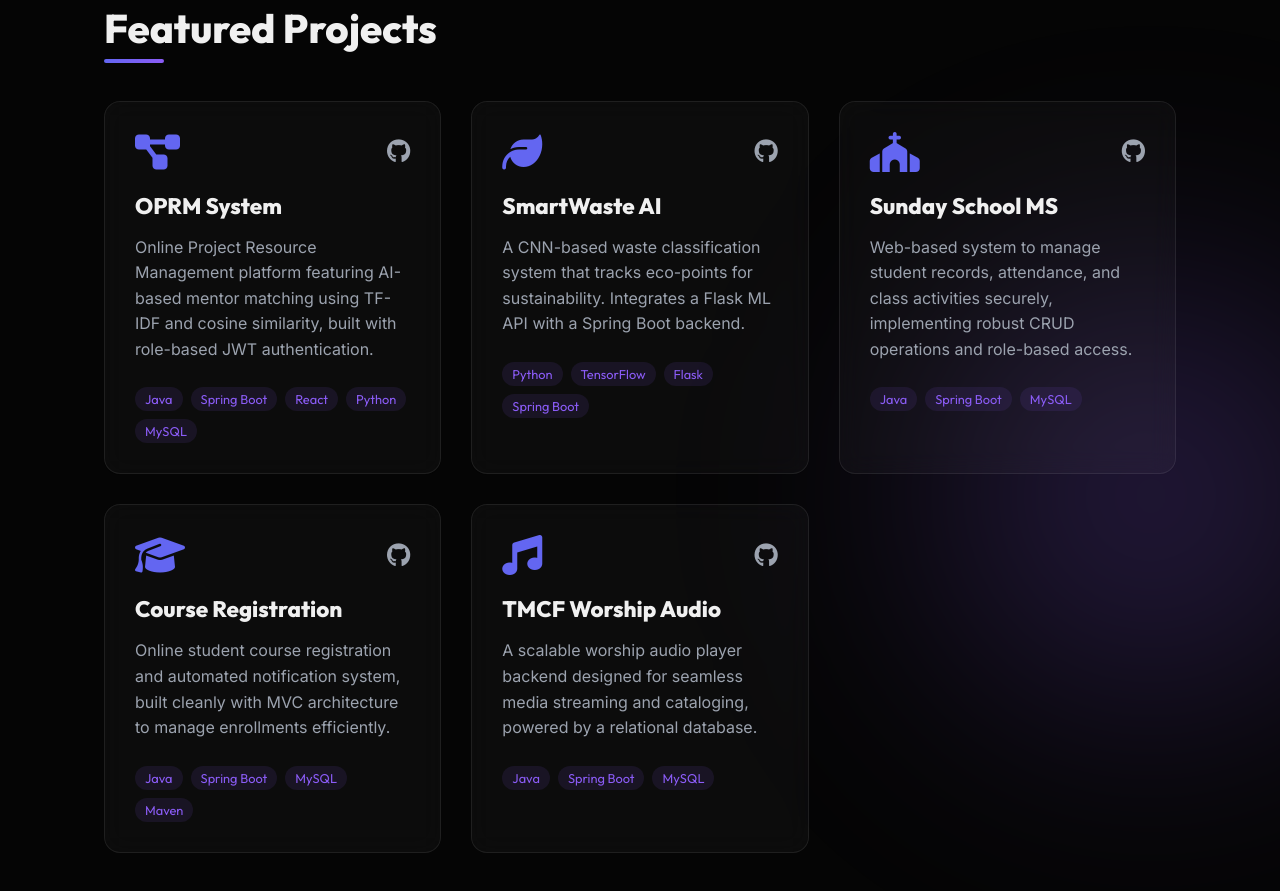
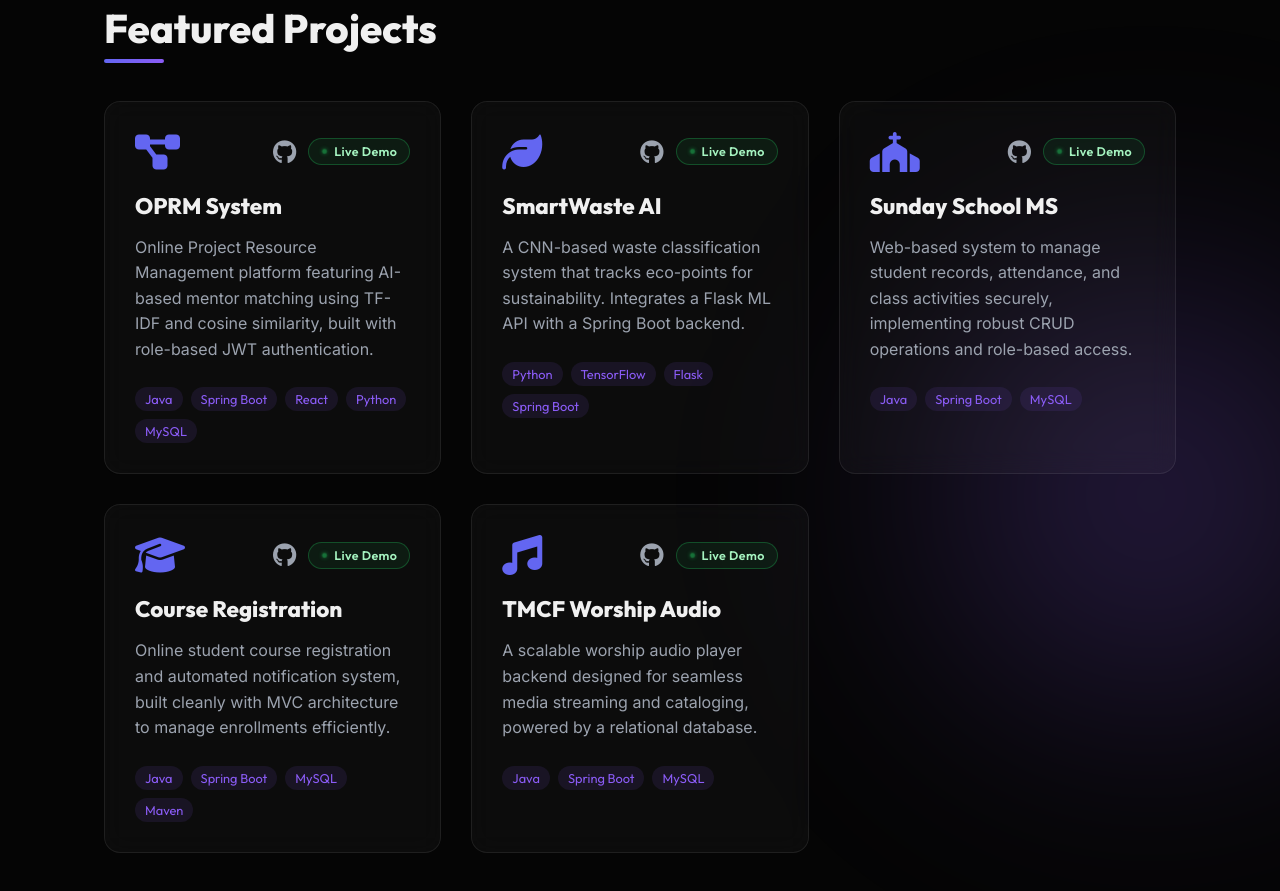
Before and after one commit to Salmon3740/portfolio, a plain HTML site: page index.html in a window 1280 px wide. Shown: the part 2144-3035 px from the top of the page. Drawn offline with Linux system fonts and the light colour scheme.

Commit message:
Add live demo buttons to project cards with pulsing dot indicator

```diff
--- a/index.html
+++ b/index.html
@@ -143,7 +143,8 @@
                         <div class="project-header">
                             <i class="fas fa-project-diagram project-icon"></i>
                             <div class="project-links">
-                                <a href="https://github.com/Salmon3740/oprm-system" target="_blank"><i class="fab fa-github"></i></a>
+                                <a href="https://github.com/Salmon3740/oprm-system" target="_blank" title="View Code"><i class="fab fa-github"></i></a>
+                                <a href="https://oprm-system.onrender.com/" target="_blank" class="live-demo-btn"><span class="live-dot"></span>Live Demo</a>
                             </div>
                         </div>
                         <h3 class="project-title">OPRM System</h3>
@@ -160,7 +161,8 @@
                         <div class="project-header">
                             <i class="fas fa-leaf project-icon"></i>
                             <div class="project-links">
-                                <a href="https://github.com/Salmon3740/smartwaste-using-CNN" target="_blank"><i class="fab fa-github"></i></a>
+                                <a href="https://github.com/Salmon3740/smartwaste-using-CNN" target="_blank" title="View Code"><i class="fab fa-github"></i></a>
+                                <a href="https://smartwaste.onrender.com/" target="_blank" class="live-demo-btn"><span class="live-dot"></span>Live Demo</a>
                             </div>
                         </div>
                         <h3 class="project-title">SmartWaste AI</h3>
@@ -177,7 +179,8 @@
                         <div class="project-header">
                             <i class="fas fa-church project-icon"></i>
                             <div class="project-links">
-                                <a href="https://github.com/Salmon3740/sundayschool" target="_blank"><i class="fab fa-github"></i></a>
+                                <a href="https://github.com/Salmon3740/sundayschool" target="_blank" title="View Code"><i class="fab fa-github"></i></a>
+                                <a href="https://sundayschool-production-20a8.up.railway.app/login" target="_blank" class="live-demo-btn"><span class="live-dot"></span>Live Demo</a>
                             </div>
                         </div>
                         <h3 class="project-title">Sunday School MS</h3>
@@ -194,7 +197,8 @@
                         <div class="project-header">
                             <i class="fas fa-graduation-cap project-icon"></i>
                             <div class="project-links">
-                                <a href="https://github.com/Salmon3740/course-registration" target="_blank"><i class="fab fa-github"></i></a>
+                                <a href="https://github.com/Salmon3740/course-registration" target="_blank" title="View Code"><i class="fab fa-github"></i></a>
+                                <a href="https://course-registration-production-616f.up.railway.app/" target="_blank" class="live-demo-btn"><span class="live-dot"></span>Live Demo</a>
                             </div>
                         </div>
                         <h3 class="project-title">Course Registration</h3>
@@ -211,7 +215,8 @@
                         <div class="project-header">
                             <i class="fas fa-music project-icon"></i>
                             <div class="project-links">
-                                <a href="https://github.com/Salmon3740/tmcf-worship-audio" target="_blank"><i class="fab fa-github"></i></a>
+                                <a href="https://github.com/Salmon3740/tmcf-worship-audio" target="_blank" title="View Code"><i class="fab fa-github"></i></a>
+                                <a href="https://audio-backend-production-c2f8.up.railway.app/" target="_blank" class="live-demo-btn"><span class="live-dot"></span>Live Demo</a>
                             </div>
                         </div>
                         <h3 class="project-title">TMCF Worship Audio</h3>
--- a/style.css
+++ b/style.css
@@ -450,14 +450,64 @@ a {
     color: var(--accent-color);
 }
 
-.project-links a {
+.project-links {
+    display: flex;
+    align-items: center;
+    gap: 12px;
+}
+
+.project-links a:not(.live-demo-btn) {
     color: var(--text-secondary);
     font-size: 1.5rem;
+    display: flex;
+    align-items: center;
 }
 
-.project-links a:hover {
+.project-links a:not(.live-demo-btn):hover {
     color: #fff;
     transform: scale(1.1);
+}
+
+/* Live Demo pill button */
+.live-demo-btn {
+    display: inline-flex;
+    align-items: center;
+    gap: 6px;
+    padding: 5px 12px;
+    border-radius: 20px;
+    font-size: 0.78rem;
+    font-family: var(--font-heading);
+    font-weight: 600;
+    letter-spacing: 0.4px;
+    color: #a5f3c0;
+    background: rgba(34, 197, 94, 0.08);
+    border: 1px solid rgba(34, 197, 94, 0.3);
+    transition: var(--transition);
+    white-space: nowrap;
+}
+
+.live-demo-btn:hover {
+    background: rgba(34, 197, 94, 0.18);
+    border-color: rgba(34, 197, 94, 0.7);
+    color: #86efac;
+    box-shadow: 0 0 12px rgba(34, 197, 94, 0.25);
+    transform: translateY(-2px);
+}
+
+/* Pulsing green live dot */
+.live-dot {
+    width: 7px;
+    height: 7px;
+    border-radius: 50%;
+    background: #22c55e;
+    box-shadow: 0 0 6px #22c55e;
+    animation: pulse-dot 1.8s ease-in-out infinite;
+    flex-shrink: 0;
+}
+
+@keyframes pulse-dot {
+    0%, 100% { opacity: 1; transform: scale(1); }
+    50% { opacity: 0.5; transform: scale(0.7); }
 }
 
 .project-title {
```
